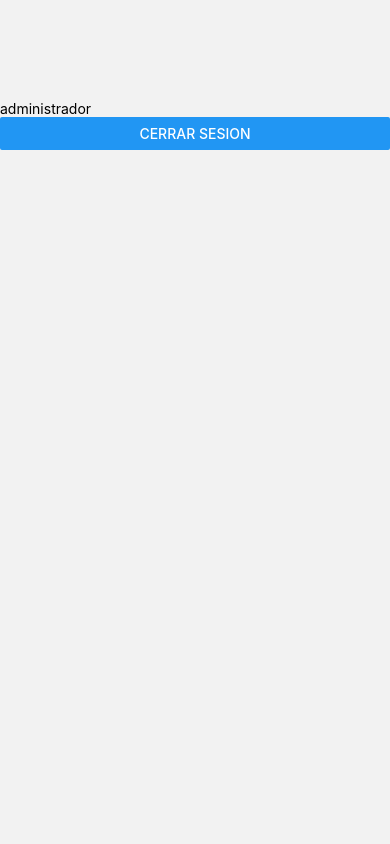
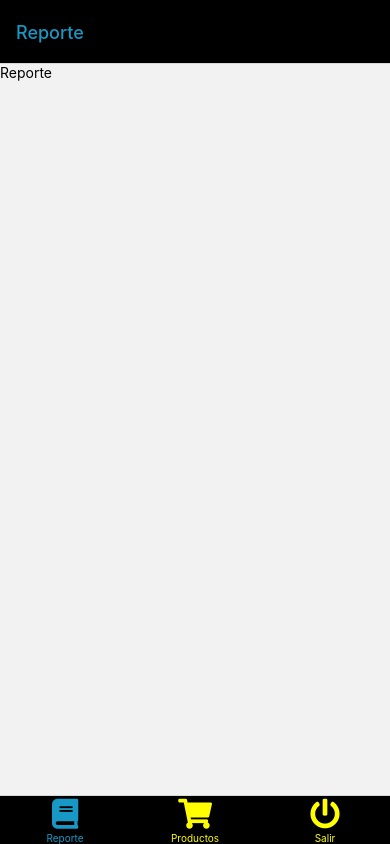
Before and after one commit to semillasbabel/AppTienda, a React Native app: screen /Admin in a window 390 px wide. Built offline with nearby package versions, Linux system fonts and the light colour scheme.

Commit message:
Se crearon los tabs para la ventana de admin

```diff
--- a/src/Ui/Enums/RoutesName.js
+++ b/src/Ui/Enums/RoutesName.js
@@ -20,3 +20,13 @@ export class ClientRoutesName {
         this.value = value
     }
 }
+
+export class AdminRoutesName{
+    static report = new AdminRoutesName("Reporte")
+    static products = new AdminRoutesName("Productos")
+    static exit = new AdminRoutesName("Salir")
+
+    constructor(value) {
+        this.value = value
+    }
+}
--- /dev/null
+++ b/src/Ui/Pages/Admin/Constants/adminKeys.js
@@ -0,0 +1,5 @@
+export const iconsKeys = {
+    shop: "book",
+    shoppingCar: "shopping-cart",
+    exit: "power-off",
+}
--- /dev/null
+++ b/src/Ui/Pages/Admin/Views/Exit/exit.js
@@ -0,0 +1,12 @@
+import React from 'react'
+import {View, Text, Button} from "react-native"
+
+function Exit() {
+  return (
+    <View>
+        <Text>Reporte</Text>
+    </View>
+  )
+}
+
+export default Exit
--- /dev/null
+++ b/src/Ui/Pages/Admin/Views/Products/products.js
@@ -0,0 +1,12 @@
+import React from 'react'
+import {View, Text, Button} from "react-native"
+
+function Products() {
+  return (
+    <View>
+        <Text>Reporte</Text>
+    </View>
+  )
+}
+
+export default Products
--- /dev/null
+++ b/src/Ui/Pages/Admin/Views/Report/report.js
@@ -0,0 +1,12 @@
+import React from 'react'
+import {View, Text, Button} from "react-native"
+
+function Report() {
+  return (
+    <View>
+        <Text>Reporte</Text>
+    </View>
+  )
+}
+
+export default Report
--- a/src/Ui/Pages/Admin/admin.js
+++ b/src/Ui/Pages/Admin/admin.js
@@ -1,34 +1,51 @@
-import React from 'react'
-import { View, Text, Button } from 'react-native'
-import { useNavigation } from "@react-navigation/native";
-import { getAuth, signOut, onAuthStateChanged } from "firebase/auth";
-// import { singOutController } from "../../../Domain/Repositories/Firebase/Auth/singOut"
+import React from 'react';
+import { createBottomTabNavigator } from '@react-navigation/bottom-tabs';
+import Ionicons from 'react-native-vector-icons/FontAwesome5';
+import { AdminRoutesName } from "../../Enums/RoutesName"
+import { iconsKeys } from "./Constants/adminKeys"
+import report from "./Views/Report/report"
+import products from "./Views/Products/products"
+import exit from "./Views/Exit/exit"
 
-function Admin() {
-  const navigation = useNavigation();
-  const auth = getAuth();
+const Tab = createBottomTabNavigator();
 
-  async function singout(){
-      // if (await singOutController(auth)) {
-      //   console.log("Se cerro la sesión")
-      //   navigation.navigate("Loggin")
-      // } else {
-      //   console.log("Error al cerrar la sesión")
-      // }
-  }
+export default function TabsAdmin() {
+  return (
+
+    <Tab.Navigator screenOptions={({ route }) => ({
+      tabBarIcon: ({ color='black', size=10 }) => {
+        let iconName;
+
+        if (route.name === `${AdminRoutesName.report.value}`) {
+          iconName = `${iconsKeys.shop}`;
+            size = 30
+        }
+
+        if (route.name === `${AdminRoutesName.products.value}`) {
+          iconName = `${iconsKeys.shoppingCar}`;
+          size = 30
+        }
+
+        if (route.name === `${AdminRoutesName.exit.value}`) {
+          iconName = `${iconsKeys.exit}`;
+          size = 30
+        }
+
+        return <Ionicons name={iconName} size={size} color={color} />;
+      },
+      tabBarStyle: {
+        backgroundColor: "black",
+      },
+      tabBarActiveTintColor: '#1899c5',
+      tabBarInactiveTintColor: '#ffff00',
+    })}
+  >
 
 
+    <Tab.Screen name={AdminRoutesName.report.value} component={report} options={{headerTitleStyle: {color: '#1899c5'},headerStyle: {backgroundColor: 'black',}}}/>
+    <Tab.Screen name={AdminRoutesName.products.value} component={products} options={{headerTitleStyle: {color: '#1899c5'},headerStyle: {backgroundColor: 'black',}}}/>
+    <Tab.Screen name={AdminRoutesName.exit.value} component={exit} options={{headerTitleStyle: {color: '#1899c5'},headerStyle: {backgroundColor: 'black',}}}/>
+  </Tab.Navigator>
 
-  return (
-    <View>
-      <View style={{height:100}}/>
-      <Text>administrador</Text>
-      <Button
-        title='Cerrar Sesion'
-        onPress={singout}
-      />
-    </View>
-  )
+  );
 }
-
-export default Admin
--- a/src/Ui/Pages/Client/Views/ShoppingCar/shoppingCar.js
+++ b/src/Ui/Pages/Client/Views/ShoppingCar/shoppingCar.js
@@ -3,12 +3,13 @@ import { TouchableOpacity, View, FlatList, Alert, Text, ActivityIndicator, Image
 import { ImagesUrisEnum } from "../../../../Enums/AppImagesUris"
 import { getAuth } from 'firebase/auth';
 import { database, firebaseApp } from "../../../../../Data/Repositories/FirebaseConfig/fbconfig";
-import { doc, increment, updateDoc, deleteDoc } from "firebase/firestore";
+import { doc, increment, updateDoc, deleteDoc, addDoc, collection, Timestamp } from "firebase/firestore";
 import { ManagerRead } from "../../../../../Domain/Repositories/Firebase/Crud/Read/read";
 
 function ShoppingCar(){
 
   const [productos, setProductos] = React.useState([]);
+  const [loadingPay, SetLoadingPay] = React.useState(false);
   const auth = getAuth(firebaseApp);
   let preciototal = 0;
 
@@ -62,14 +63,21 @@ function ShoppingCar(){
     }
   }
 
-  function realizarCompra(){
-    console.log("Compra Realizada");
+  async function realizarCompra(){
+    SetLoadingPay(true)
+    await addDoc(collection(database, "report"), {
+      personId: `${auth.currentUser.email}`,
+      date: Timestamp.now(),
+      totalPurchase: preciototal,
+    });
+
     for (const products of productos) {
       const ref = doc(database, `shoppingCar${auth.currentUser.uid}`, `${products.id}`);
       deleteDoc(ref);
       console.log("Producto Eliminado");
     }
     setProductos([]);
+    SetLoadingPay(false)
   }
 
   return (
@@ -120,8 +128,8 @@ function ShoppingCar(){
                 style={{ marginTop: 10 }}/>
               </View>
 
-
-              <View style={{height:80, backgroundColor:"white", alignItems:"center"}}>
+              {loadingPay === false ?(
+                <View style={{height:80, backgroundColor:"white", alignItems:"center"}}>
                 <Text style={{marginVertical: 8}}>{preciototal}</Text>
                 <TouchableOpacity onPress={()=>realizarCompra()}>
                   <View style={{height:40, width:150, backgroundColor:"yellow"}}>
@@ -129,6 +137,20 @@ function ShoppingCar(){
                   </View>
                 </TouchableOpacity>
               </View>
+              ):(
+                <View style={{height:80, backgroundColor:"white", alignItems:"center"}}>
+                  <ActivityIndicator size="large" color="black"/>
+                  <Text>Procesando Compra</Text>
+                </View>
+              )}
+              {/* <View style={{height:80, backgroundColor:"white", alignItems:"center"}}>
+                <Text style={{marginVertical: 8}}>{preciototal}</Text>
+                <TouchableOpacity onPress={()=>realizarCompra()}>
+                  <View style={{height:40, width:150, backgroundColor:"yellow"}}>
+                    <Text style={{marginTop:10, alignSelf:"center"}}>Realizar Compra</Text>
+                  </View>
+                </TouchableOpacity>
+              </View> */}
 
             </View>
           )}
--- a/src/Ui/Pages/Loggin/loggin.js
+++ b/src/Ui/Pages/Loggin/loggin.js
@@ -32,7 +32,7 @@ const Loggin = () => {
       switch (getRol.getRol) {
         case rolesKeys.admin:
           setLoading(ActivityStateEnum.off.value)
-          // navigation.navigate(MainRoutesEnum)
+          navigation.navigate(MainRoutesEnum.admin.value)
           break;
 
         case rolesKeys.client:
```
